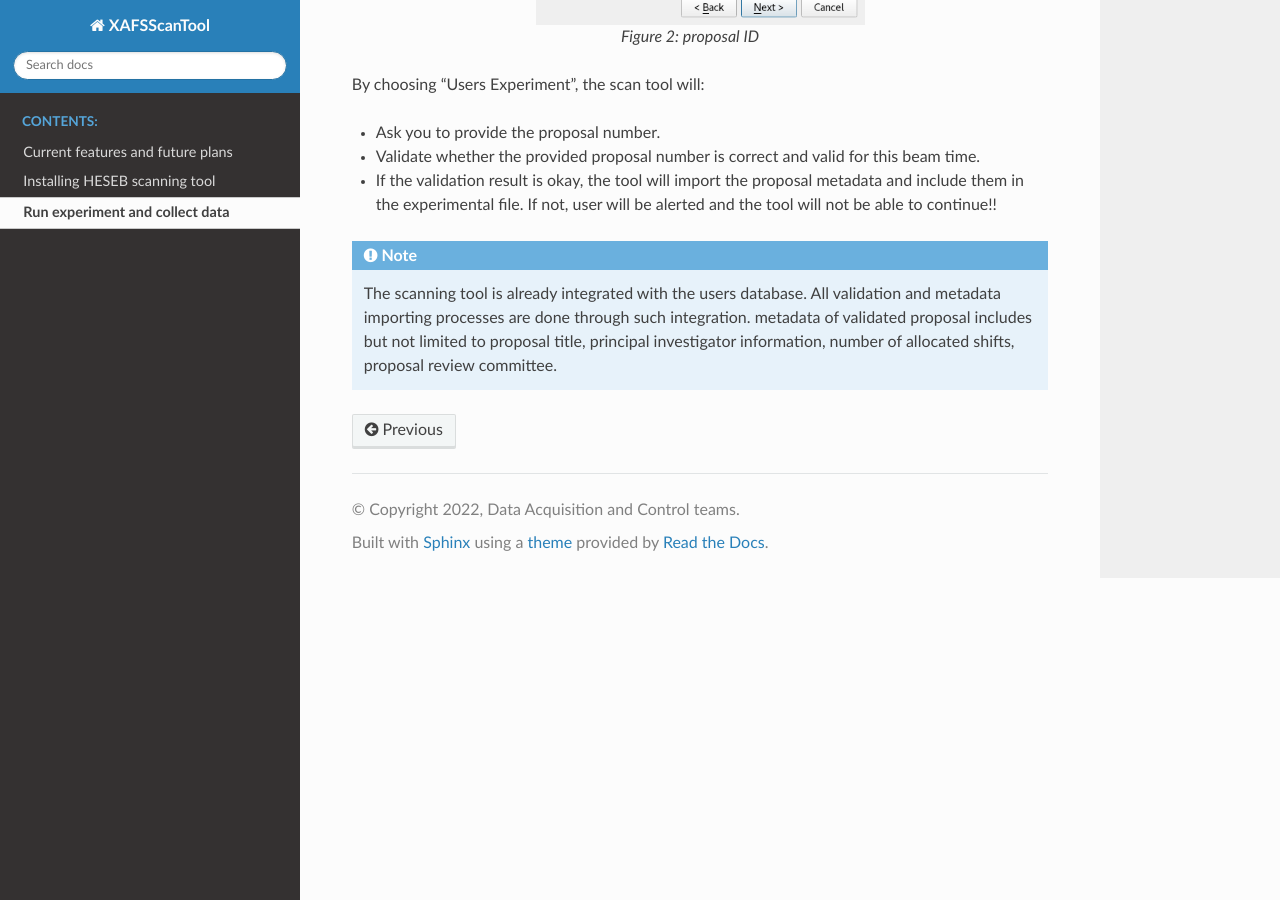
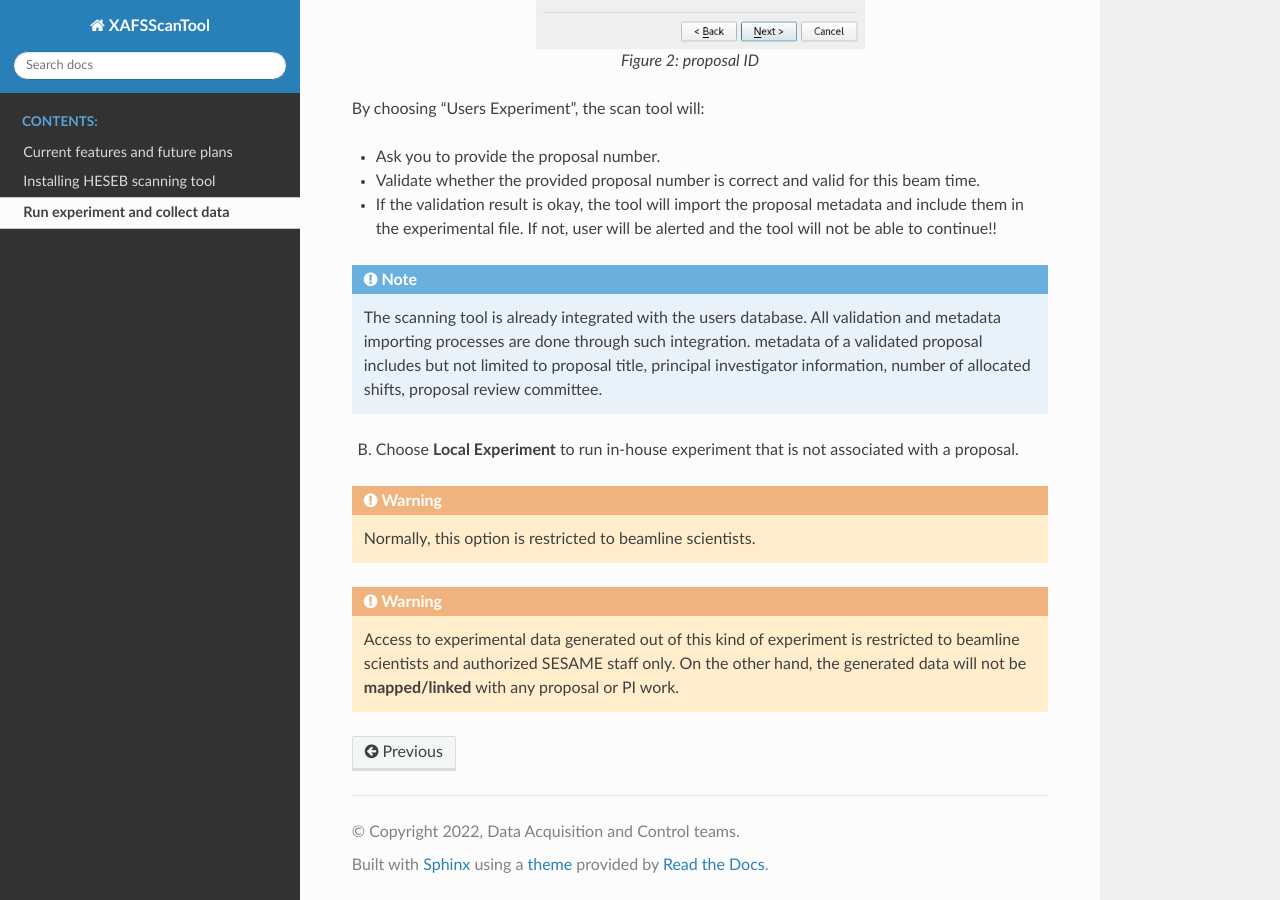
Before and after one commit to SESAME-Synchrotron/XAFSScanTool, a Sphinx documentation site: the page built from docs/source/runScan.rst, in a window 1280 px wide and 900 px high, scrolled down 2069 px. Built offline with Sphinx 7.4.7 and the Read the Docs theme 2.0.0, drawn with Linux system fonts in a browser that asks for light colours; some of the changed text lies outside the part shown.

Commit message:
Update runScan.rst

```diff
--- a/docs/source/runScan.rst
+++ b/docs/source/runScan.rst
@@ -43,4 +45,9 @@ By choosing "Users Experiment", the scan tool will:
 * Validate whether the provided proposal number is correct and valid for this beam time.
 * If the validation result is okay, the tool will import the proposal metadata and include them in the experimental file. If not, user will be alerted and the tool will not be able to continue!!
 
-.. note:: The scanning tool is already integrated with the users database. All validation and metadata importing processes are done through such integration. metadata of validated proposal includes but not limited to proposal title, principal investigator information, number of allocated shifts, proposal review committee.
+.. note:: The scanning tool is already integrated with the users database. All validation and metadata importing processes are done through such integration. metadata of a validated proposal includes but not limited to proposal title, principal investigator information, number of allocated shifts, proposal review committee.
+
+B. Choose **Local Experiment** to run in-house experiment that is not associated with a proposal.
+
+.. warning:: Normally, this option is restricted to beamline scientists.
+.. warning:: Access to experimental data generated out of this kind of experiment is restricted to beamline scientists and authorized SESAME staff only. On the other hand, the generated data will not be **mapped/linked** with any proposal or PI work.
```
Also changed, not shown: other parts of docs/source/runScan.rst (+3 -1 lines).
